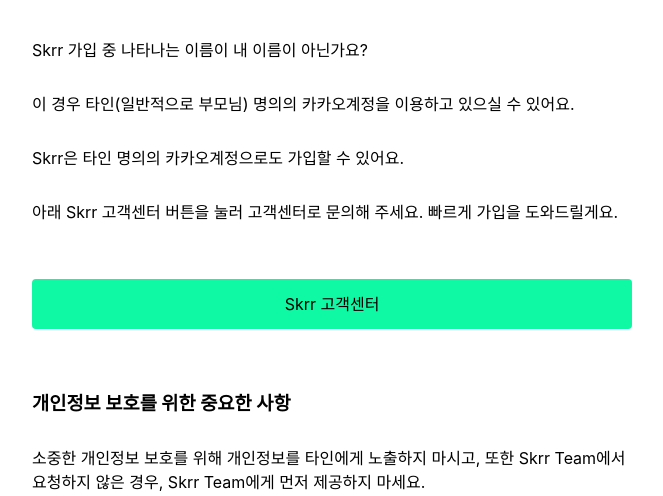
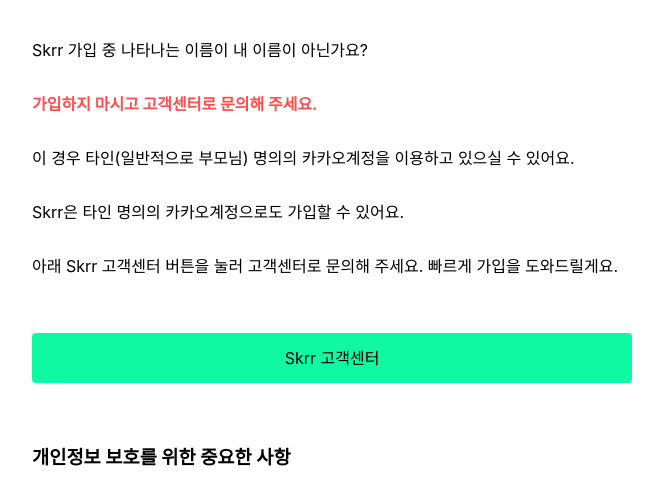
Before and after one commit to skrrteam/skrr-support, a plain HTML site: page notmyname/index.html in a window 1280 px wide. Shown: the part 262-758 px from the top of the page, without its empty margins (308-971 px from the left). Drawn offline with Linux system fonts and the light colour scheme; a web font is replaced by a local one.

Commit message:
Update index.html

```diff
--- a/notmyname/index.html
+++ b/notmyname/index.html
@@ -54,6 +54,7 @@
         <h1>타인 명의의 카카오계정으로 가입하기</h1>
         <br>
         <p>Skrr 가입 중 나타나는 이름이 내 이름이 아닌가요?</p>
+        <p style="margin-top: 30px; color: #FF4E4E; font-weight: bold;">가입하지 마시고 고객센터로 문의해 주세요.</p>
         <p style="margin-top: 30px;">이 경우 타인(일반적으로 부모님) 명의의 카카오계정을 이용하고 있으실 수 있어요.</p>
         <p style="margin-top: 30px;">Skrr은 타인 명의의 카카오계정으로도 가입할 수 있어요.</p>
         <p style="margin-top: 30px;">아래 Skrr 고객센터 버튼을 눌러 고객센터로 문의해 주세요. 빠르게 가입을 도와드릴게요.</p>
```
